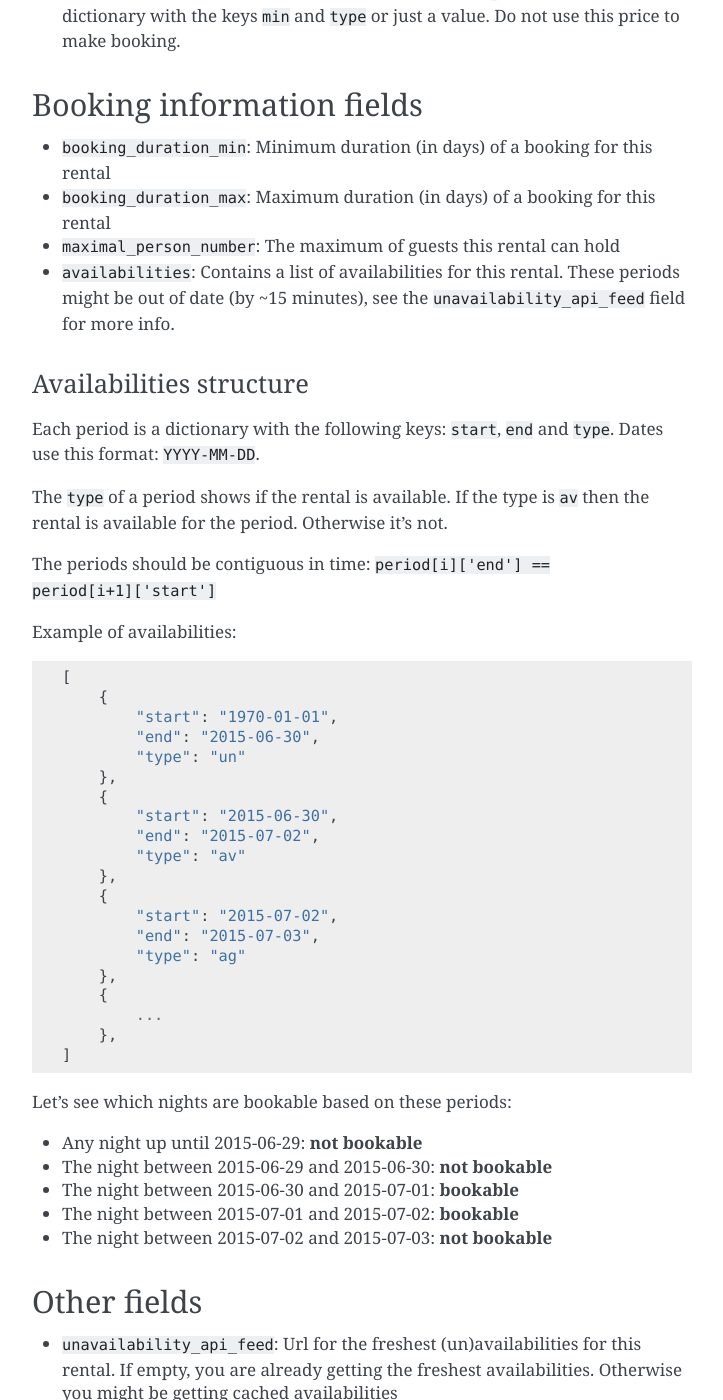
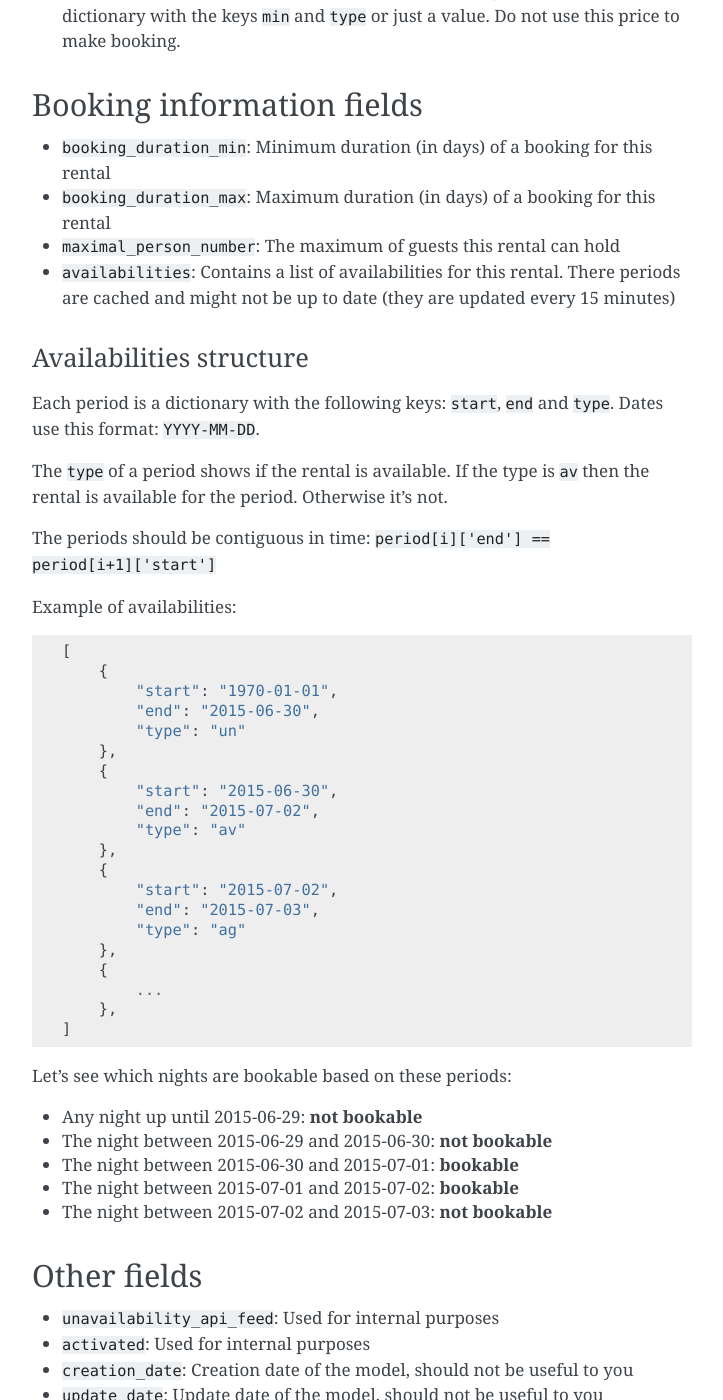
Before and after one commit to Homeloc/doc-api, a Sphinx documentation site: the page built from docs/rental.rst, in a window 1280 px wide and 1400 px high, scrolled down 1116 px. Shown: the whole window, without its empty margins (388-1111 px from the left). Built offline with Sphinx 7.4.7, drawn with Linux system fonts in a browser that asks for light colours.

Commit message:
Fixed wording on rental page

```diff
--- a/docs/rental.rst
+++ b/docs/rental.rst
@@ -63,7 +63,7 @@ Booking information fields
 
 * ``maximal_person_number``: The maximum of guests this rental can hold
 
-* ``availabilities``: Contains a list of availabilities for this rental. These periods might be out of date (by ~15 minutes), see the ``unavailability_api_feed`` field for more info.
+* ``availabilities``: Contains a list of availabilities for this rental. There periods are cached and might not be up to date (they are updated every 15 minutes)
 
 Availabilities structure
 ************************
@@ -109,7 +109,7 @@ Let's see which nights are bookable based on these periods:
 Other fields
 ############
 
-* ``unavailability_api_feed``: Url for the freshest (un)availabilities for this rental. If empty, you are already getting the freshest availabilities. Otherwise you might be getting cached availabilities
+* ``unavailability_api_feed``: Used for internal purposes
 
 * ``activated``: Used for internal purposes
 
```
